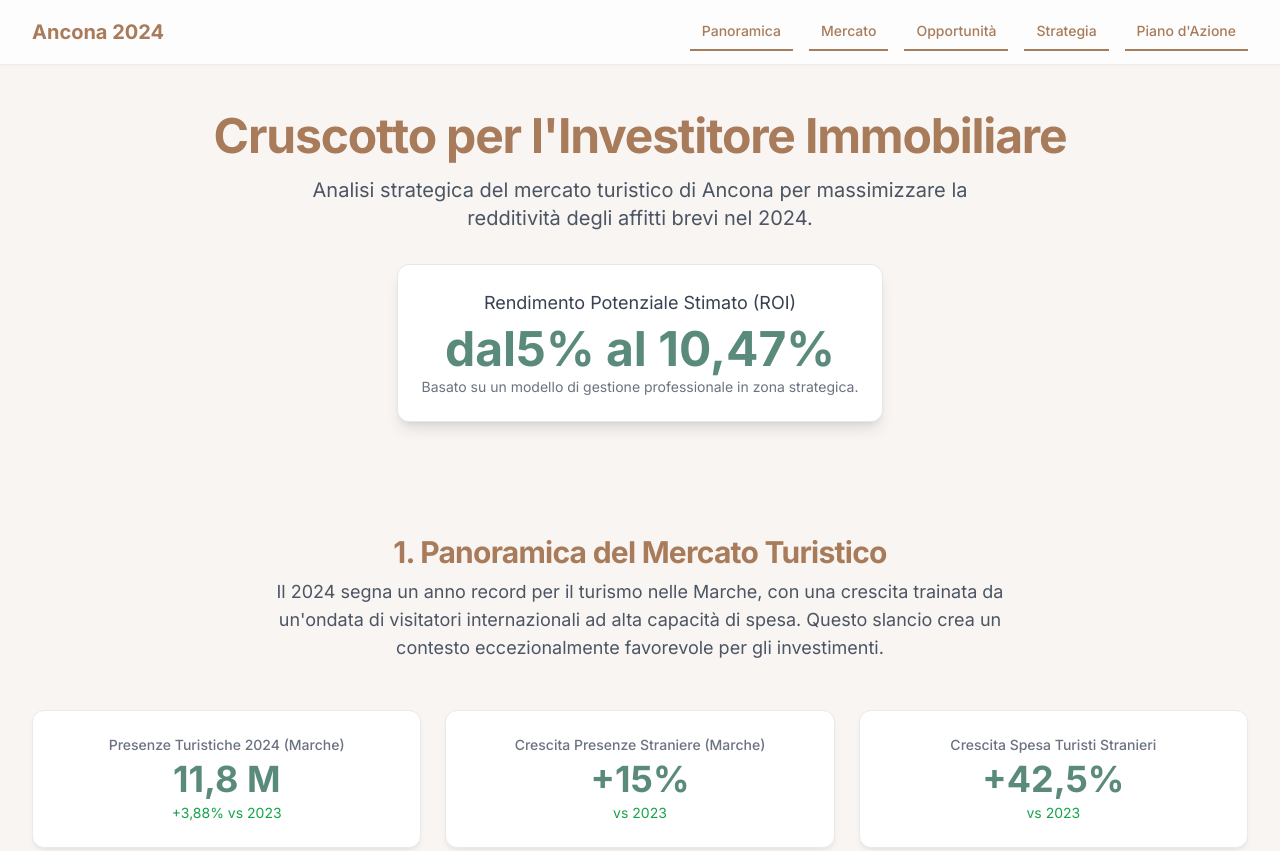
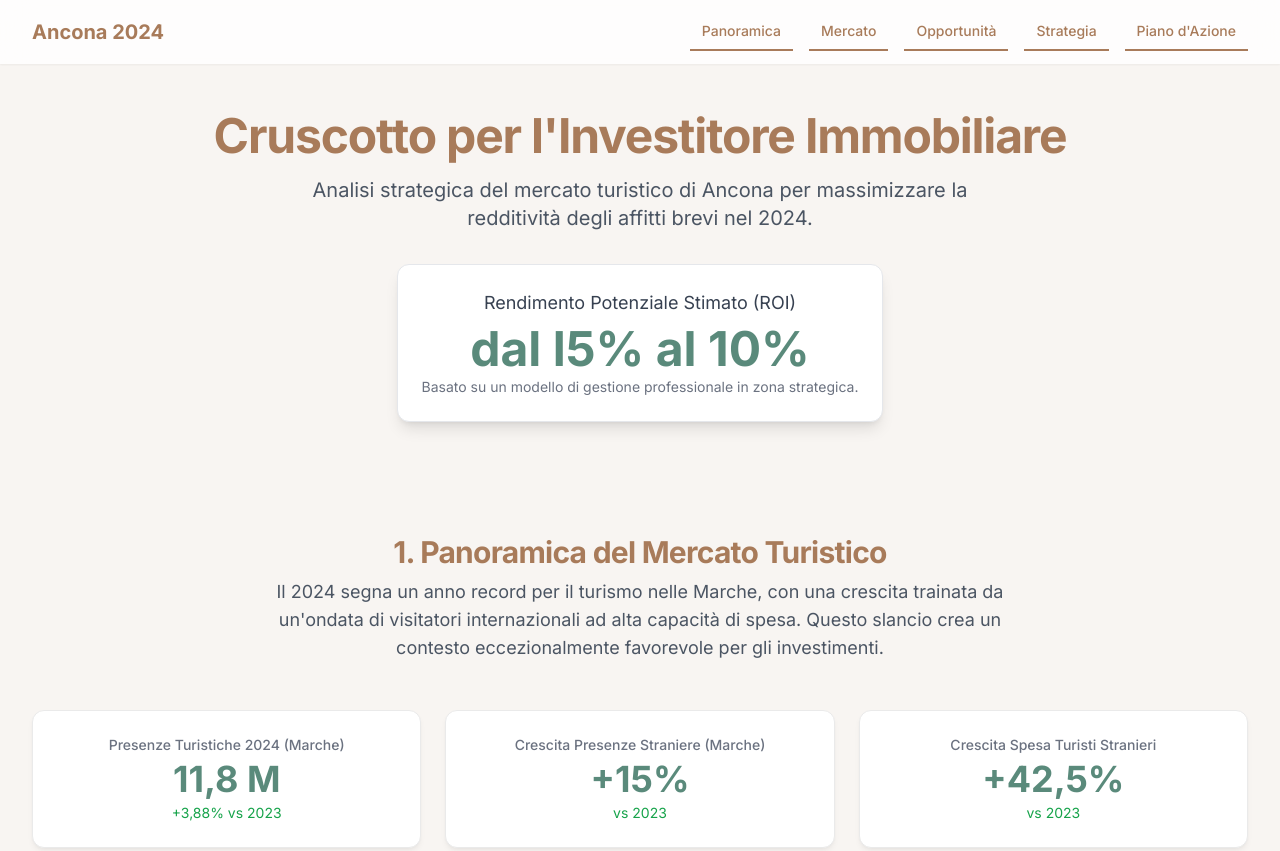
Before and after one commit to andrealorussoh24-netizen/Analisi-di-mercato-Ancona, a plain HTML site: page index.html in a window 1280 px wide. Shown: the top 851 px of the page. Drawn offline with nearby package versions, Linux system fonts and the light colour scheme.

Commit message:
Update index.html

```diff
--- a/index.html
+++ b/index.html
@@ -101,7 +101,7 @@
             <p class="mt-4 max-w-2xl mx-auto text-lg md:text-xl text-gray-600">Analisi strategica del mercato turistico di Ancona per massimizzare la redditività degli affitti brevi nel 2024.</p>
             <div class="mt-8 p-6 bg-white rounded-xl shadow-lg inline-block border border-gray-200">
                 <p class="text-lg text-gray-700">Rendimento Potenziale Stimato (ROI)</p>
-                <p class="text-5xl font-bold text-[#5A8A7B] mt-2">dal5% al 10,47%</p>
+                <p class="text-5xl font-bold text-[#5A8A7B] mt-2">dal l5% al 10%</p>
                 <p class="text-sm text-gray-500 mt-1">Basato su un modello di gestione professionale in zona strategica.</p>
             </div>
         </section>
```
